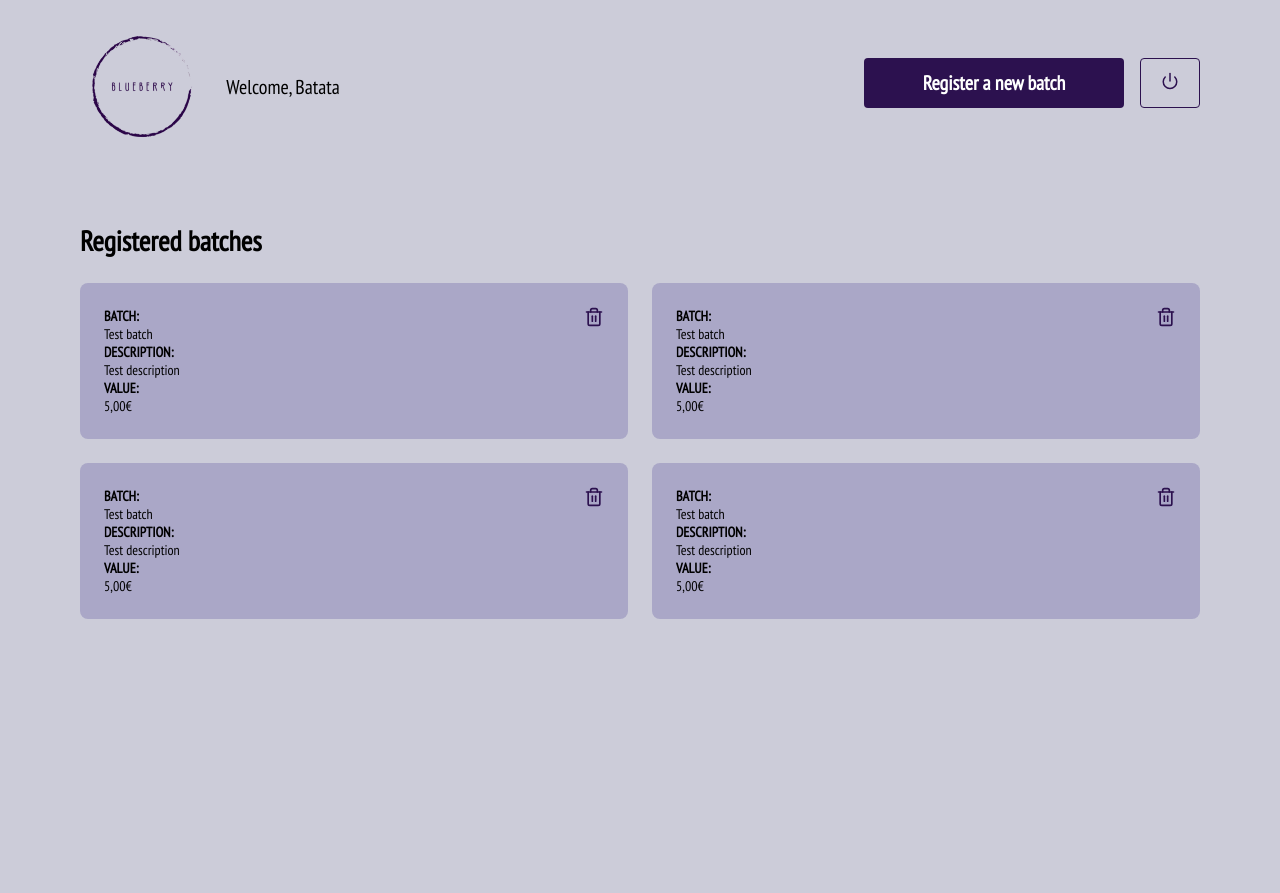
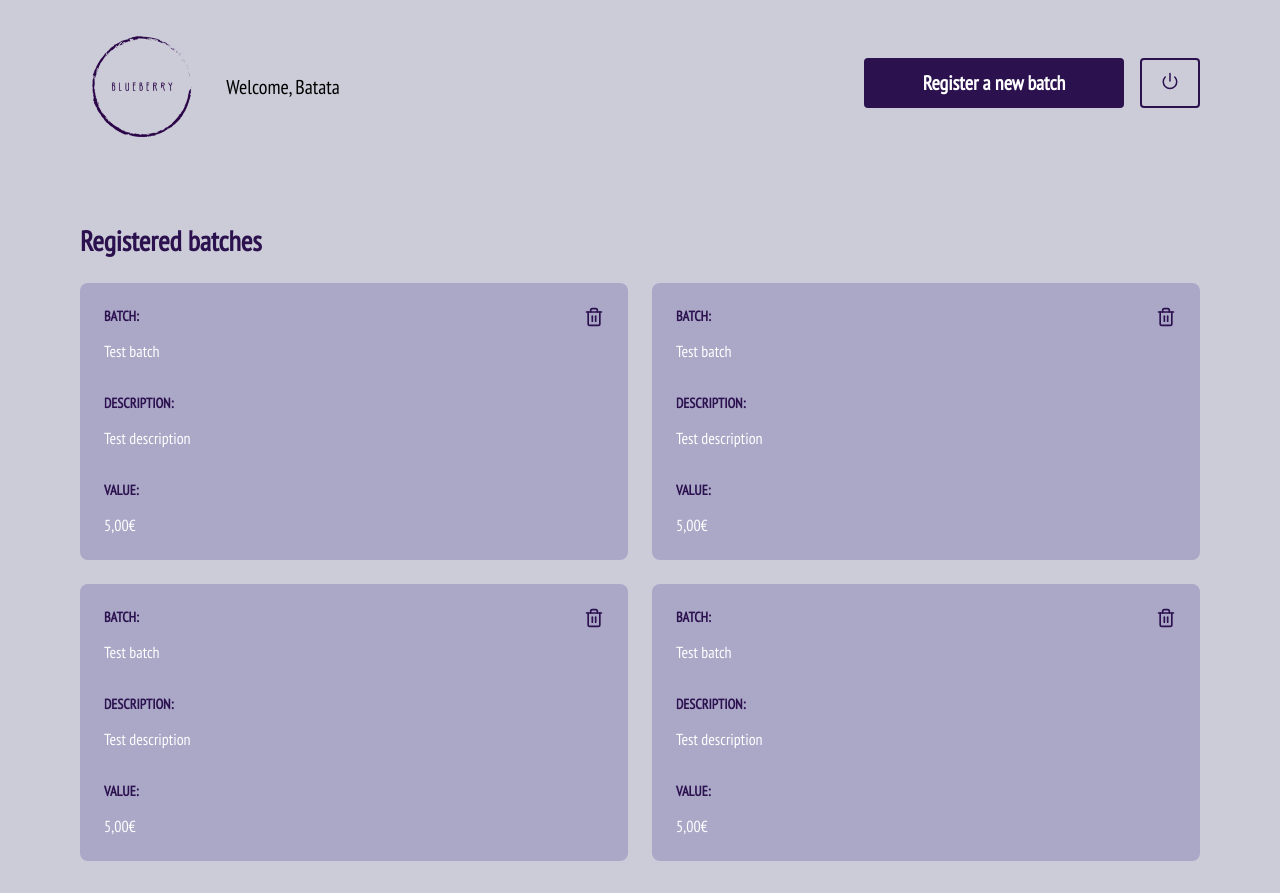
Before and after one commit to saracorreia07/BlueberryBiz, a React (Create React App) app in the folder frontend/: page /profile in a window 1280 px wide. Before the commit the page ends 800 px from the top, so only its background shows below. Built offline with nearby package versions, Linux system fonts and the light colour scheme.

Commit message:
finished batches page frontend

```diff
--- a/frontend/src/global.css
+++ b/frontend/src/global.css
@@ -36,7 +36,7 @@
     background: #2c114f;
     border: 0;
     border-radius: 4px;
-    color: #FFF;
+    color: #FFFFFF;
     font-weight: 700;
     margin-top: 16px;
     margin-bottom: 8px;
@@ -49,7 +49,7 @@
 }
 
 .button:hover {
-    filter: brightness(70%);
+    opacity: 0.8;
 }
 
 .back-link{
--- a/frontend/src/pages/Profile/styles.css
+++ b/frontend/src/pages/Profile/styles.css
@@ -29,7 +29,7 @@
     height: 50px;
     width: 60px;
     border-radius: 4px;
-    border: 1px solid #2c114f;
+    border: 2px solid #2c114f;
     background: transparent;
     margin-left: 16px;
     margin-bottom: 8px;
@@ -37,12 +37,13 @@
 }
 
 .profile-container header button:hover {
-    border-color: #999;
+    opacity: 0.6;
 }
 
 .profile-container h1 {
     margin-top: 80px;
     margin-bottom: 24px;
+    color: #2c114f;
 }
 
 .profile-container ul {
@@ -66,3 +67,23 @@
     border: 0;
     background-color: transparent;
 }
+
+.profile-container ul li button:hover {
+    opacity: 0.4;
+}
+
+.profile-container ul li strong {
+    display: block;
+    margin-bottom: 16px;
+    color: #2c114f;
+}
+
+.profile-container ul li p + strong {
+    margin-top: 32px;
+}
+
+.profile-container ul li p {
+    color: #FFFFFF;
+    line-height: 21px;
+    font-size: 16px;
+}
```
